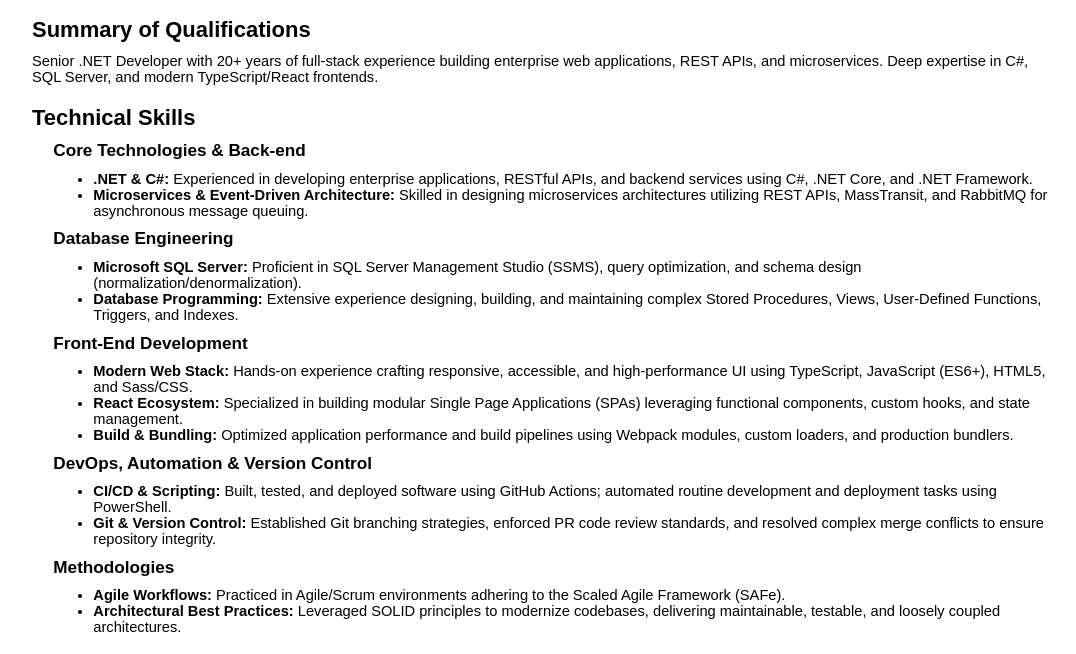
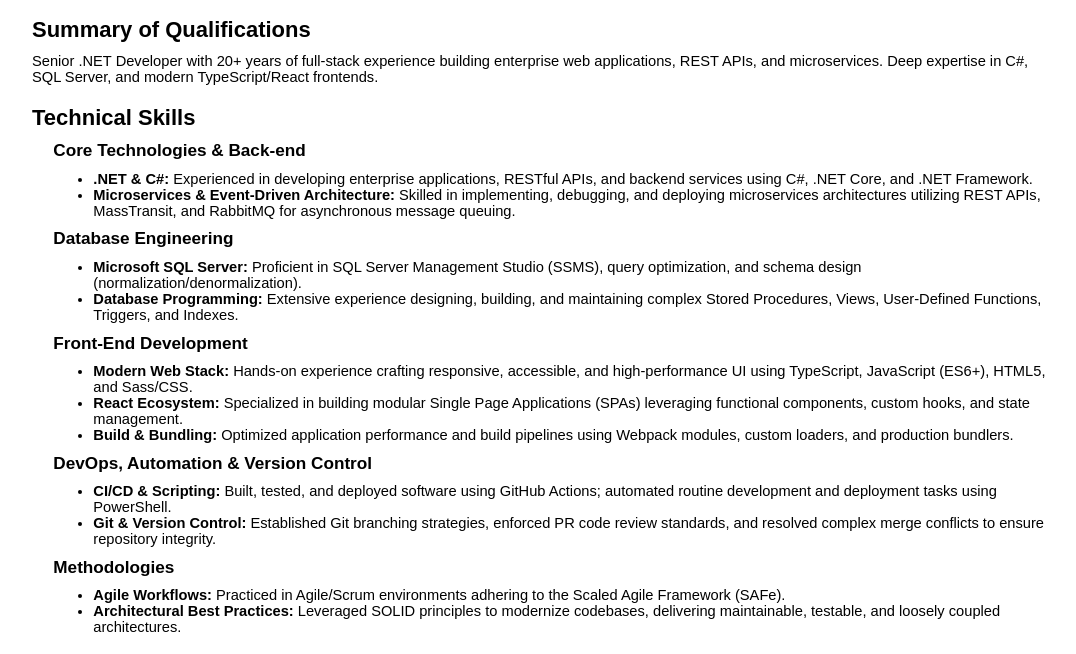
Before and after one commit to acermate433s/css-resume-garden, a plain HTML site: page index.html in a window 1280 px wide. Shown: the part 130-784 px from the top of the page, without its empty margins (96-1172 px from the left). Drawn offline with Linux system fonts and the light colour scheme.

Commit message:
Replaced 'designing' with 'implementing, debugging, and deploying' in Microservices & Event-Driven Architecture section.

```diff
--- a/index.html
+++ b/index.html
@@ -29,7 +29,7 @@
                 <h3>Core Technologies &amp; Back-end</h3>
                 <ul>
                     <li><strong>.NET &amp; C#:</strong> Experienced in developing enterprise applications, RESTful APIs, and backend services using C#, .NET Core, and .NET Framework.</li>
-                    <li><strong>Microservices &amp; Event-Driven Architecture:</strong> Skilled in designing microservices architectures utilizing REST APIs, MassTransit, and RabbitMQ for asynchronous message queuing.</li>
+                    <li><strong>Microservices &amp; Event-Driven Architecture:</strong> Skilled in implementing, debugging, and deploying microservices architectures utilizing REST APIs, MassTransit, and RabbitMQ for asynchronous message queuing.</li>
                 </ul>
             </div>
             <div class="skills-category">
```
